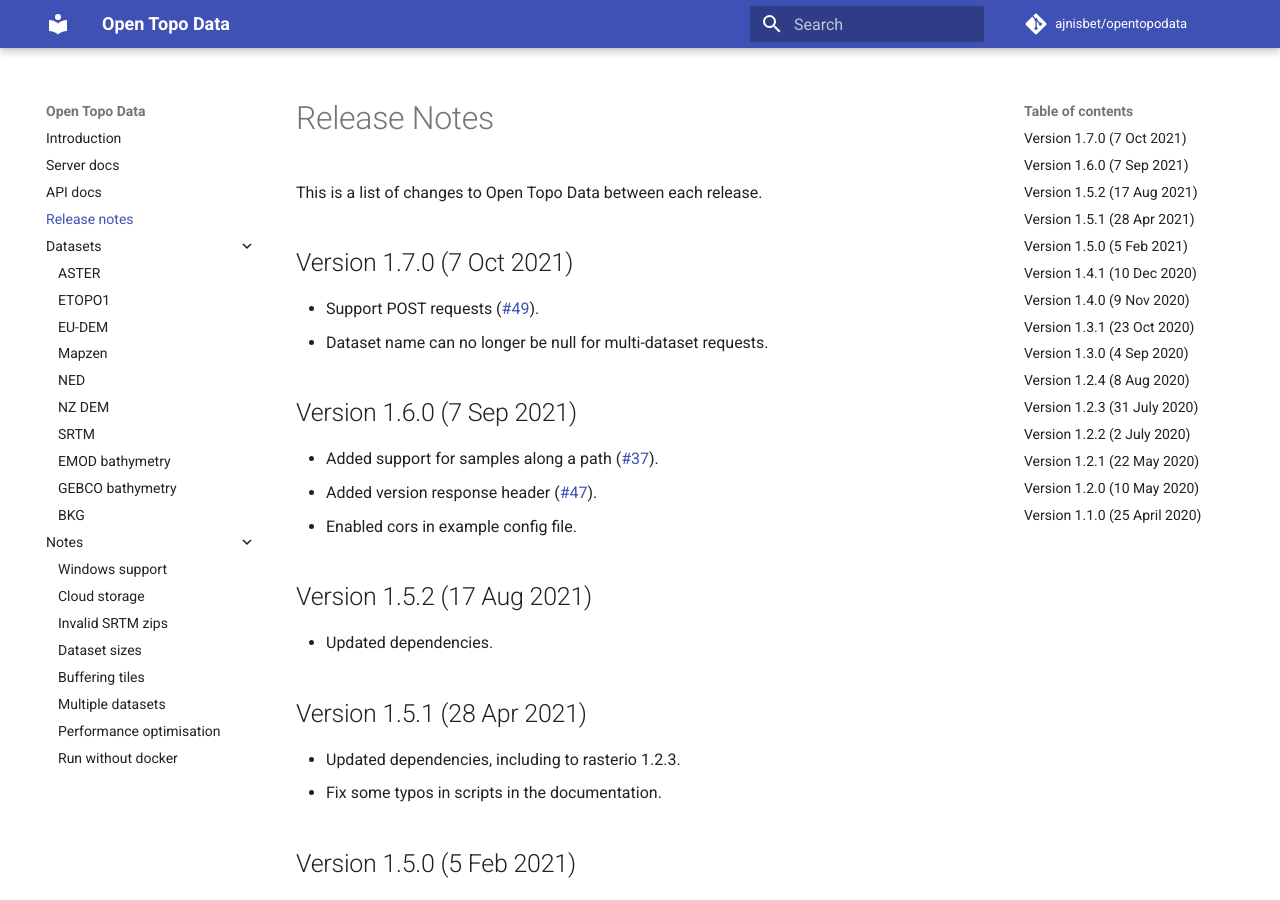
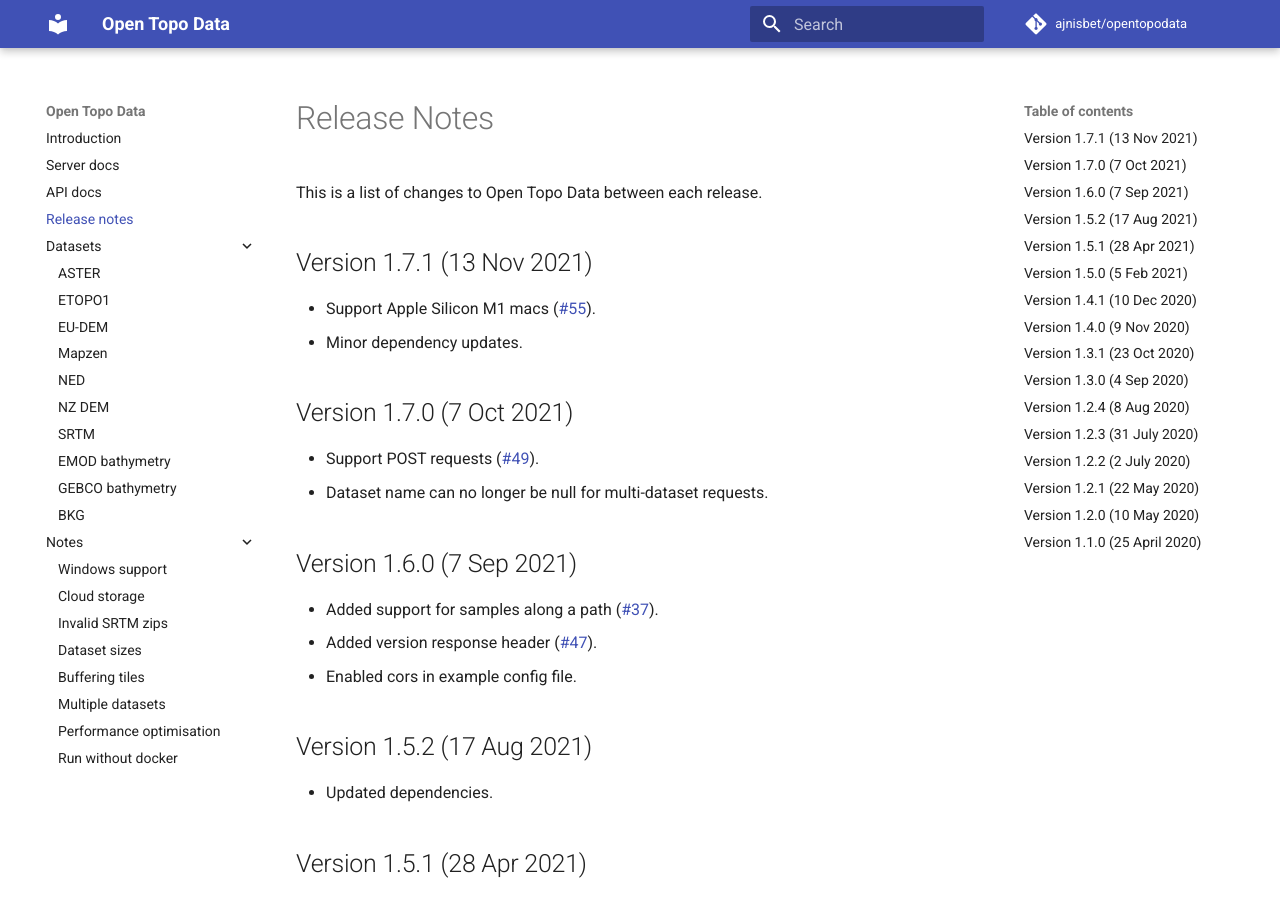
Before and after one commit to ajnisbet/opentopodata, an MkDocs documentation site: the page built from docs/changelog.md, in a window 1280 px wide and 900 px high. Built offline with MkDocs 1.6.1 and Material for MkDocs 9.7.7, drawn with Linux system fonts in a browser that asks for light colours; comment, search, counter and statistics services are not loaded.

Commit message:
Update changelog

```diff
--- a/docs/changelog.md
+++ b/docs/changelog.md
@@ -1,6 +1,11 @@
 # Release Notes
 
 This is a list of changes to Open Topo Data between each release.
+
+## Version 1.7.1 (13 Nov 2021)
+
+* Support Apple Silicon M1 macs ([#55](https://github.com/ajnisbet/opentopodata/issues/55)).
+* Minor dependency updates.
 
 
 ## Version 1.7.0 (7 Oct 2021)
```
